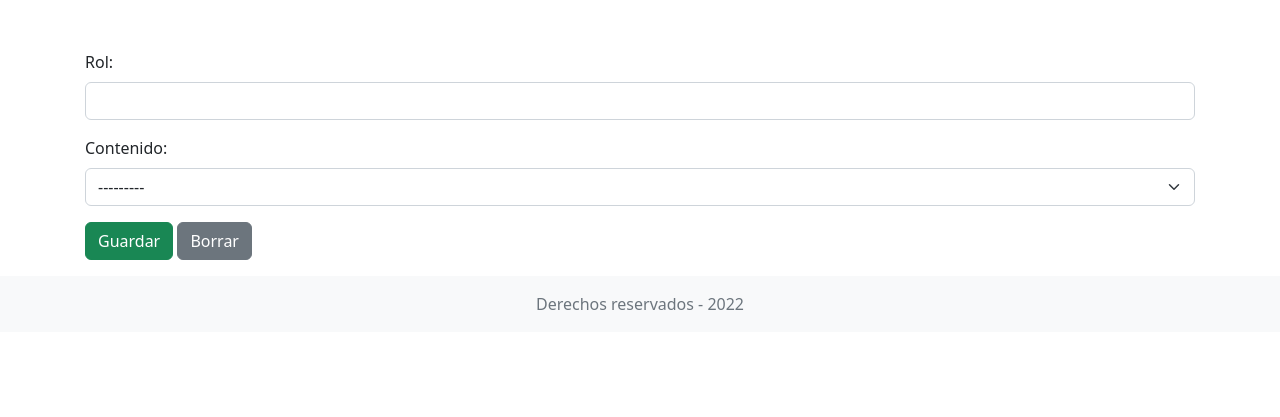
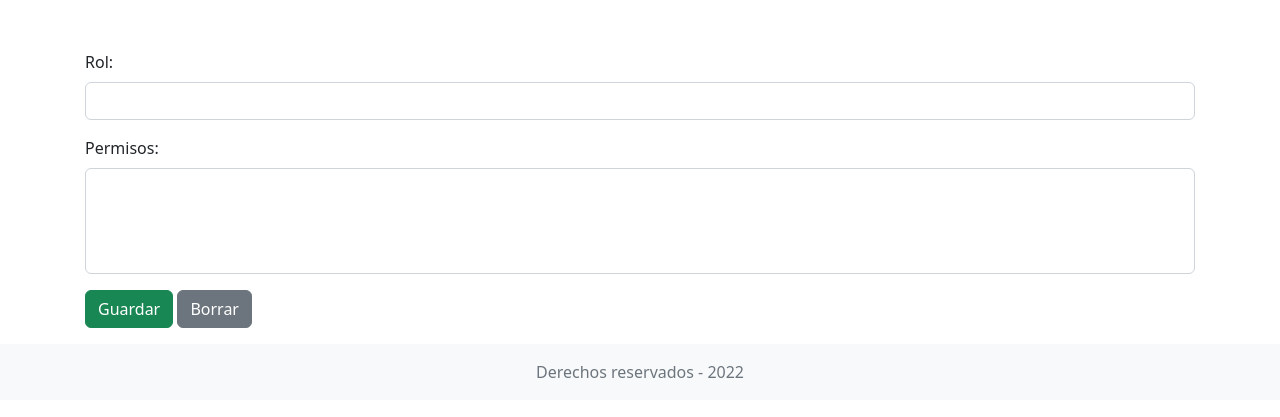
Before and after one commit to jguerrero10/EscuelaAppG34, a Django app: page /crear/rol/ in a window 1280 px wide. Shown: the part 58-475 px from the top of the page. Run offline with Django 4.2, Linux system fonts and the light colour scheme; the visitor is signed in with stand-in values (Sample User, id 1); lists and menus that the app fills with data are empty.

Commit message:
se agrega modificaciones a los roles y permisos

```diff
--- a/escuelaapp/forms.py
+++ b/escuelaapp/forms.py
@@ -1,6 +1,4 @@
-from dataclasses import fields
-from django.contrib.auth.models import Group
-from django.contrib.contenttypes.models import ContentType
+from django.contrib.auth.models import Group, Permission
 from django import forms
 from .models import *
 
@@ -62,11 +60,14 @@ class GroupsForm(forms.ModelForm):
             'class': 'form-control'
         }
     ))
-    contenido = forms.ModelChoiceField(queryset=ContentType.objects.filter(app_label='escuelaapp'), widget=forms.Select(
-        attrs={
-            'class': 'form-select'
-        }
-    ))
+    permisos = forms.ModelMultipleChoiceField(label='Permisos',
+        queryset=Permission.objects.filter(content_type__app_label = 'escuelaapp'),
+        widget=forms.SelectMultiple(
+            attrs={
+                'class': 'form-select'
+            }
+        )
+    )
 
     class Meta:
         model = Group
--- a/escuelaapp/templates/roles/index.html
+++ b/escuelaapp/templates/roles/index.html
@@ -9,7 +9,8 @@
 {% endblock pagina %}
 
 {% block cuerpo %}
-    <a href="" class="btn btn-primary mb-3">Crear Roles</a>
+    {% include 'layout/mensaje.html' %}
+    <a href="{% url 'crear-rol' %}" class="btn btn-primary mb-3">Crear Roles</a>
     <div class="table-responsive">
         <table class="table table-striped-columns">
             <tr>
--- a/escuelaapp/templates/roles/rolform.html
+++ b/escuelaapp/templates/roles/rolform.html
@@ -12,8 +12,8 @@
             {{ form.name }}
         </div>
         <div class="mb-3">
-            <label for="contenido" class="form-label">{{ form.contenido.label }}:</label>
-            {{ form.contenido }}
+            <label for="contenido" class="form-label">{{ form.permisos.label }}:</label>
+            {{ form.permisos }}
         </div>
         {% include 'layout/botones.html' %}
     </form>
--- a/escuelaapp/views.py
+++ b/escuelaapp/views.py
@@ -49,18 +49,13 @@ def crear_rol(request):
     if request.method == 'POST':
         form = GroupsForm(request.POST)
         if form.is_valid():
-            rol = form.save()
-            mensaje = 'Rol almacenado correctamente'
-            contenido = form.cleaned_data['contenido']
-            permisos = Permission.objects.filter(content_type=contenido)
-            contexto = {
-                'permisos': permisos,
-                'rol': rol
-                }
-            return render(request, 'roles/permisos.html', contexto)
+            grupo = form.save()
+            permisos = form.cleaned_data['permisos']
+            grupo.permissions.set(permisos)
+            messages.success(request, "Rol almacenado correctamente")
         else:
-            mensaje = 'Error al crear Rol'
-            return render(request, 'layout/mensaje.html', {'mensaje': mensaje})
+            messages.error(request, "Error al crear rol")
+        return redirect(reverse('listar-rol'))
     else:
         form = GroupsForm()
         return render(request, 'roles/rolform.html', {'form': form})
```
Also changed, not shown: escuelaapp/templates/layout/mensaje.html (+8 -4 lines), escuelaapp/templates/programa/listar_programa.html (+2 -10 lines).
